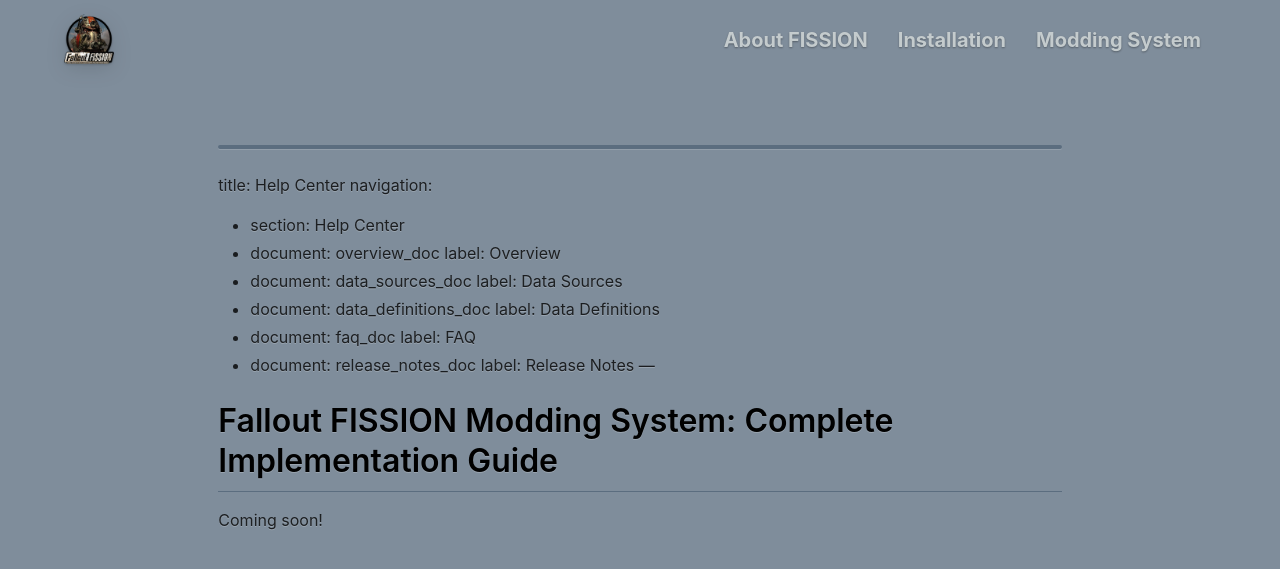
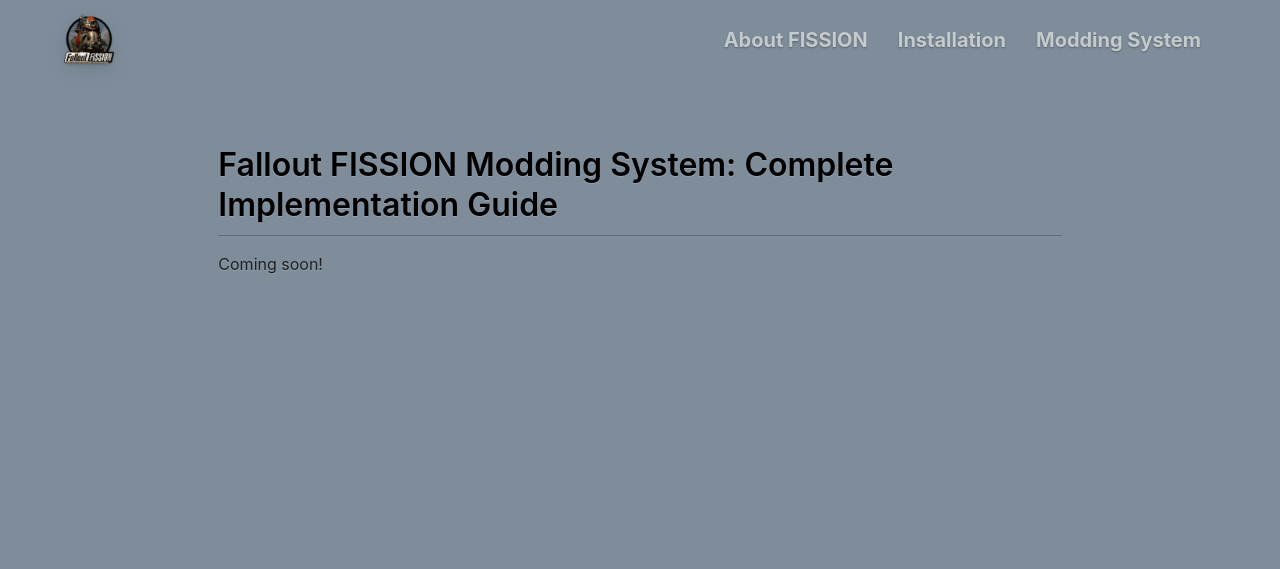
Before and after one commit to cambragol/fallout-fission, a Jekyll site: the page built from _pages/modding_notice.md, in a window 1280 px wide. Shown: the top 569 px of the page. Built offline with Jekyll 4.4.1, drawn with Linux system fonts in a browser that asks for light colours; nearby versions of some CDN libraries; comment, search, counter and statistics services are not loaded.

Commit message:
Update modding_notice.md

```diff
--- a/_pages/modding_notice.md
+++ b/_pages/modding_notice.md
@@ -5,22 +5,6 @@ include_in_header: true
 include_in_footer: true
 ---
 
----
-title: Help Center
-navigation:
-  - section: Help Center
-  - document: overview_doc
-    label: Overview
-  - document: data_sources_doc
-    label: Data Sources
-  - document: data_definitions_doc
-    label: Data Definitions
-  - document: faq_doc
-    label: FAQ
-  - document: release_notes_doc
-    label: Release Notes
----
-
 Fallout FISSION Modding System: Complete Implementation Guide
 =============================================================
 
```
